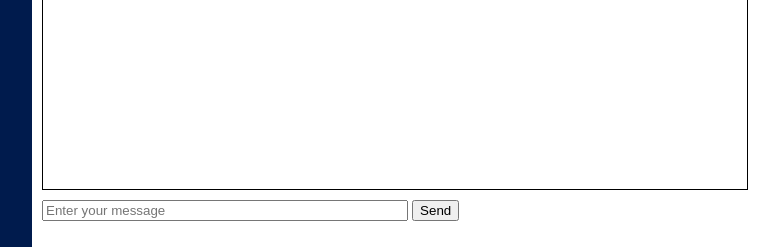
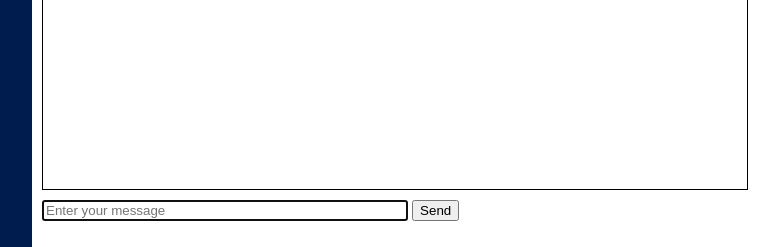
Before and after one commit to ricardo-de-andrade/do-ollama, a Flask app: page / in a window 1280 px wide. Shown: the part 553-800 px from the top of the page, without its empty margins (96-875 px from the left). Run offline with Flask 3, Linux system fonts and the light colour scheme; some libraries are stand-ins or nearby versions.

Commit message:
Update chat.html

```diff
--- a/templates/chat.html
+++ b/templates/chat.html
@@ -28,7 +28,7 @@
                 <div style="height:10px; width:100%; float:left;"></div>
                 <div>
                     <form method="POST">
-                        <input name="user_input" type=""text" style="width:52%" placeholder="Enter your message"/>
+                        <input id="user_input" name="user_input" type=""text" style="width:52%" placeholder="Enter your message"/>
                         <button type="submit">Send</button>
                     </form>
                 </div>
@@ -38,6 +38,9 @@
             function scrollToBottom() {
                 var history = document.getElementById("history")
                 history.scrollTop = history.scrollHeight
+
+                var user_input=document.getElementById("user_input")
+                user_input.focus()
             }
             scrollToBottom()
         </script>
```
